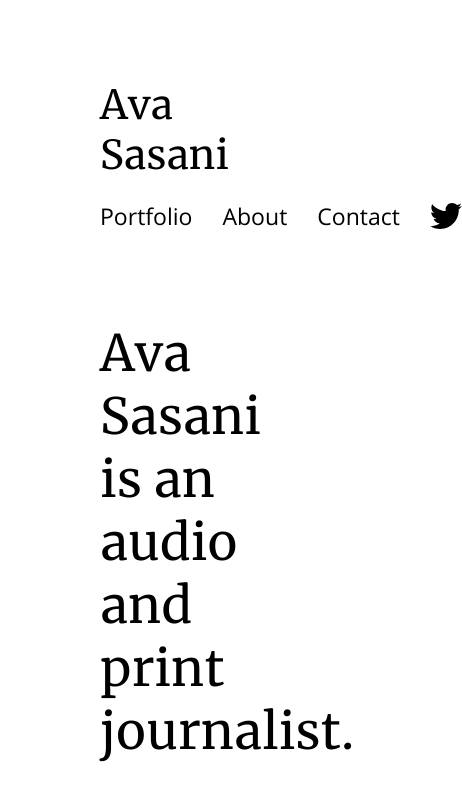
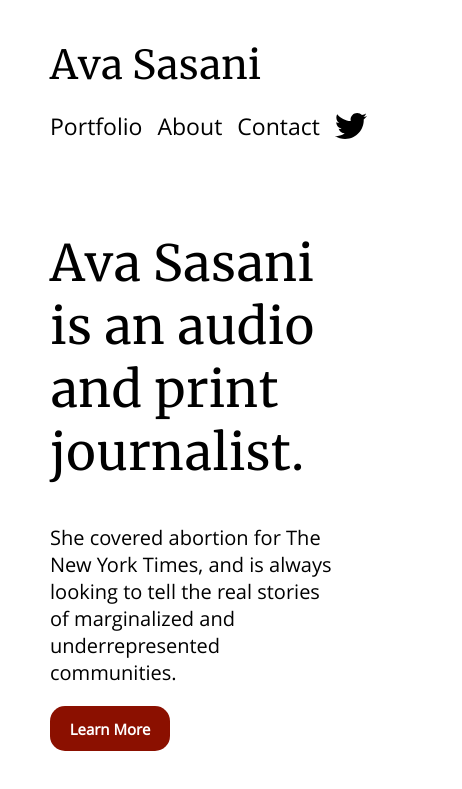
Before and after one commit to kristibui/ava-portfolio, a React (Create React App) app: page / in a window 390 px wide. Shown: the top 789 px of the page, 462 px wide, since content can reach past the window. Built offline with nearby package versions, Linux system fonts and the light colour scheme.

Commit message:
mobile adjustments

```diff
--- a/src/App.css
+++ b/src/App.css
@@ -17,6 +17,12 @@
   padding: 80px 100px 30px 100px;
 }
 
+@media screen and (max-width: 600px) {
+  .container {
+    padding: 40px 50px 15px 50px;
+  }
+}
+
 h1, h2 {
   font-family: 'Merriweather';
 }
--- a/src/navigation/navigation.css
+++ b/src/navigation/navigation.css
@@ -2,6 +2,11 @@
     display: flex;
     flex-wrap: wrap;
     justify-content: space-between;
+}
+
+.right-links {
+    display: flex;
+    gap: 30px
 }
 
 @media screen and (max-width: 800px) {
@@ -11,8 +16,19 @@
 
     .right-links {
         margin-top: 20px;
+        gap: 0px;
     }
 }
+
+@media screen and (max-width: 600px) {
+    .right-links {
+      gap: 15px;
+    }
+
+    .nav-link {
+        font-size: 15px;
+    }
+  }
 
 /** Headline **/
 .nav-headline {
@@ -24,7 +40,6 @@
 
 /** Links **/
 .nav-link {
-    margin-right: 30px;
     font-size: 23px;
     font-family: OpenSans;
     color: black;
@@ -33,10 +48,6 @@
 
 .twitter-icon {
     color: black;
-}
-
-.right-links {
-    display: flex;
 }
 
 .portfolio-sub-links > ul {
```
